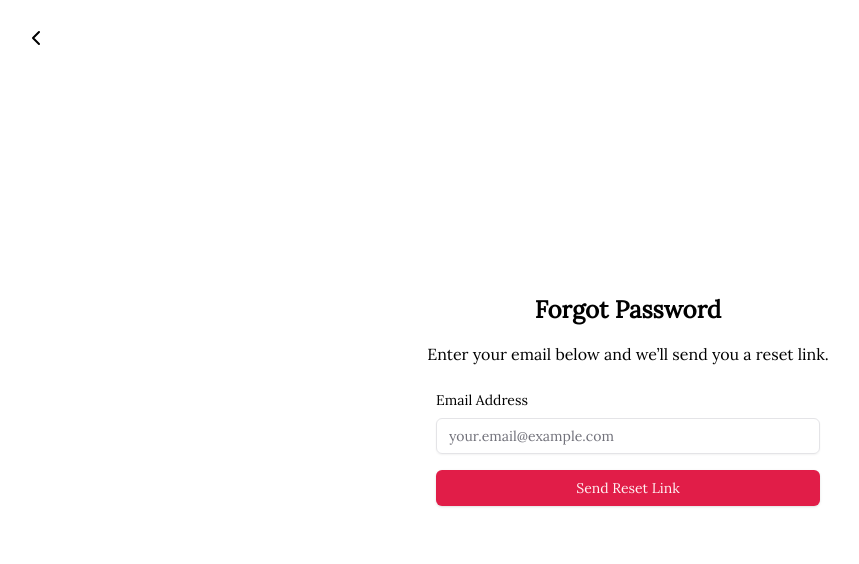
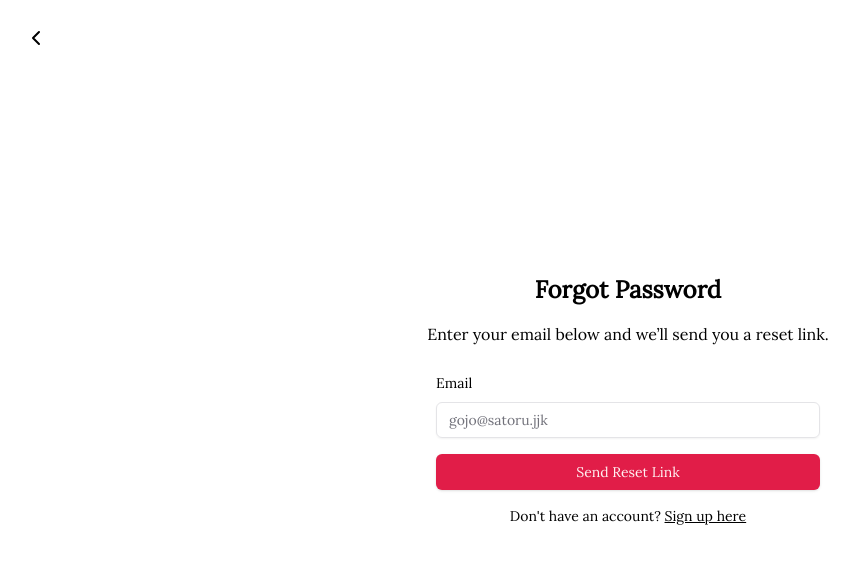
Before and after one commit to StarDust130/MindFuel, a Next.js app in the folder client/: page /forgot-password in a window 1280 px wide. Shown: the top 564 px of the page, without its empty margins (12-871 px from the left). Built offline with nearby package versions, Linux system fonts and the light colour scheme.

Commit message:
Add forget password page and component

```diff
--- a/client/src/components/screens/ForgetPassword.tsx
+++ b/client/src/components/screens/ForgetPassword.tsx
@@ -1,9 +1,34 @@
+"use client";
+import { zodResolver } from "@hookform/resolvers/zod";
 import BackButton from "../elements/BackButton";
 import { Button } from "../ui/button";
 import { Input } from "../ui/input";
-import { Label } from "../ui/label";
+import { useForm } from "react-hook-form";
+import { forgetPasswordSchema } from "@/utils/formSchema";
+import { z } from "zod";
+import {
+  Form,
+  FormControl,
+  FormField,
+  FormItem,
+  FormLabel,
+  FormMessage,
+} from "../ui/form";
+import Link from "next/link";
 
 export const ForgetPassword = () => {
+  // forgetPassword schema
+  const form = useForm<z.infer<typeof forgetPasswordSchema>>({
+    resolver: zodResolver(forgetPasswordSchema),
+    defaultValues: {
+      email: "",
+    },
+  });
+
+  const onSubmit = async (values: z.infer<typeof forgetPasswordSchema>) => {
+    console.log(values);
+  };
+
   return (
     <>
       <div className="flex flex-col justify-center items-center min-h-screen w-full px-4">
@@ -13,17 +38,32 @@ export const ForgetPassword = () => {
         </p>
 
         <div className="w-full max-w-sm">
-          <Label htmlFor="email" className="block mb-2 text-sm">
-            Email Address
-          </Label>
-          <Input
-            id="email"
-            type="email"
-            placeholder="your.email@example.com"
-            className="mb-4 w-full"
-          />
-
-          <Button className="w-full">Send Reset Link</Button>
+          <Form {...form}>
+            <form onSubmit={form.handleSubmit(onSubmit)} className="space-y-4">
+              <FormField
+                control={form.control}
+                name="email"
+                render={({ field }) => (
+                  <FormItem>
+                    <FormLabel>Email</FormLabel>
+                    <FormControl>
+                      <Input placeholder="gojo@satoru.jjk" {...field} />
+                    </FormControl>
+                    <FormMessage />
+                  </FormItem>
+                )}
+              />
+              <Button className="w-full mt-3" type="submit">
+                Send Reset Link
+              </Button>
+            </form>
+          </Form>
+        </div>
+        <div className="mt-4 text-center text-sm">
+          Don't have an account?{" "}
+          <Link href="/sign-up" className="underline">
+            Sign up here
+          </Link>
         </div>
       </div>
 
--- a/client/src/utils/formSchema.ts
+++ b/client/src/utils/formSchema.ts
@@ -35,3 +35,9 @@ export const loginSchema = z.object({
     .regex(/[0-9]/, "Password must contain at least one number")
     .regex(/[\W_]/, "Password must contain at least one special character"), // e.g., !@#$%
 });
+
+
+// Forget Password schema validation
+export const forgetPasswordSchema = z.object({
+  email: z.string().email("Invalid email address").trim(),
+});
```
